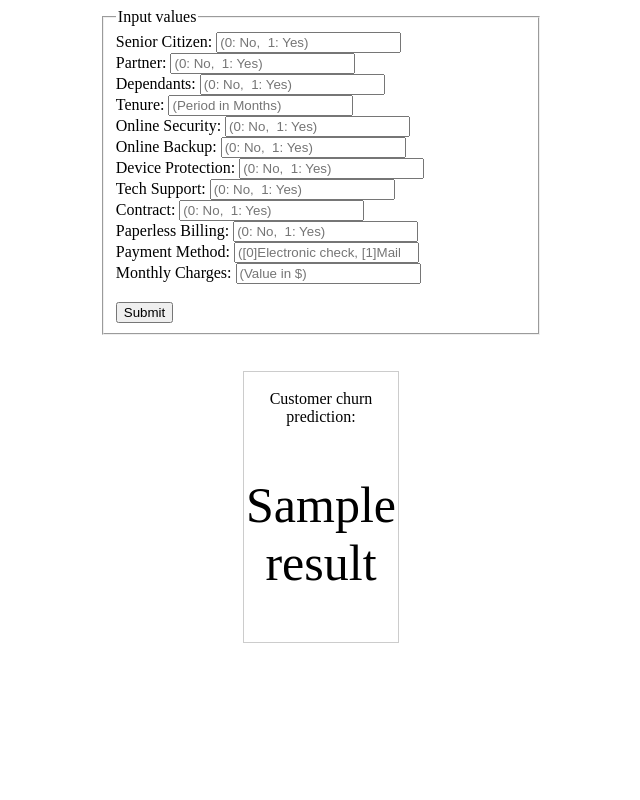
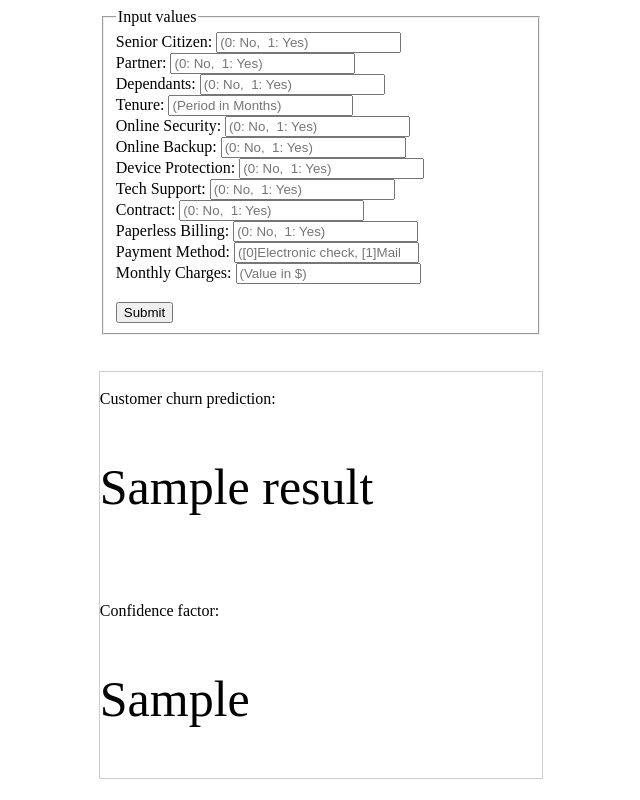
Before and after one commit to tapiwajemwa/artificial_intelligence, a Flask app: template templates/main.html in a window 1280 px wide. Shown: the whole page, without its empty margins (319-959 px from the left). Run offline with Flask 2, Linux system fonts and the light colour scheme; the template is opened without the code that fills it: most values are stand-ins (such as "Sample title", 1, 10 or a date in 2020); parts of the project's set-up code (start-up, migrations or seed data) failed here and were passed over.

Commit message:
Add files via upload

```diff
--- a/app.py
+++ b/app.py
@@ -32,12 +32,15 @@ def main():
        'PaperlessBilling', 'PaymentMethod', 'MonthlyCharges'])
 
         prediction = model.predict(input_variables)
+        prob = model.predict_proba(input_variables)[0]
+        factor = prob[0] *100
+        confidence_factor = str(round(factor, 1)) +'%'
         if prediction == 0:
             result = 'YES'
         else:
             result = 'NO'
 
-        return render_template('main.html',result=result)
+        return render_template('main.html',result=result,confidence_factor=confidence_factor)
 
     if __name__ == '__main__':
         app.run(debug=True)
--- a/templates/main.html
+++ b/templates/main.html
@@ -48,13 +48,16 @@
             <br>
             <input type="submit" name="" id="">
         </fieldset>
-<br><br>
-    <div class='result' align='center'>
-        <br>Customer churn prediction:
-        <p style="font-size: 50px">{{ result }}
+<br><br></form>
+    <div class='result' >
+        <br>Customer churn prediction: <br>
+        <p style="font-size: 50px">{{ result }}</p>
+         <br><br>
+         Confidence factor:
+         <p style="font-size: 50px">{{ confidence_factor }}
+
     </div>
-    </form>
-            <br>
+
             </p>
 </body>
 </html>
```
